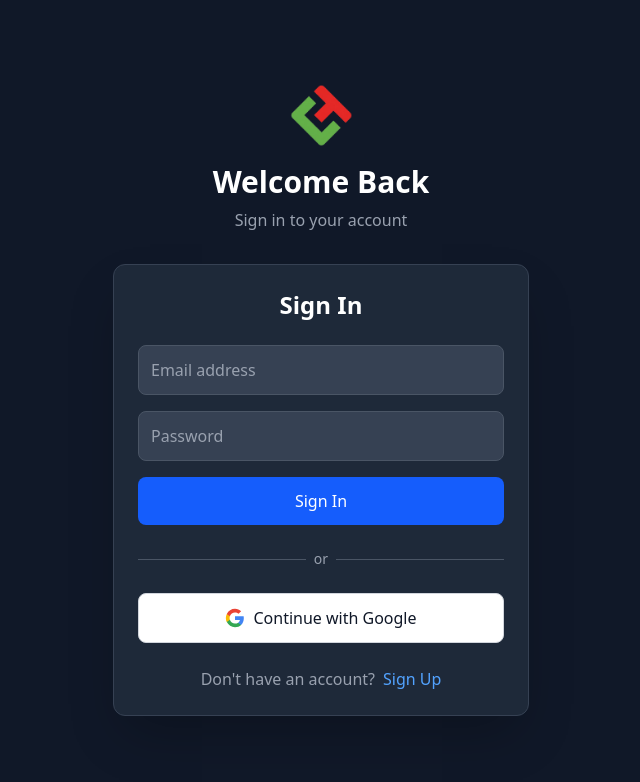
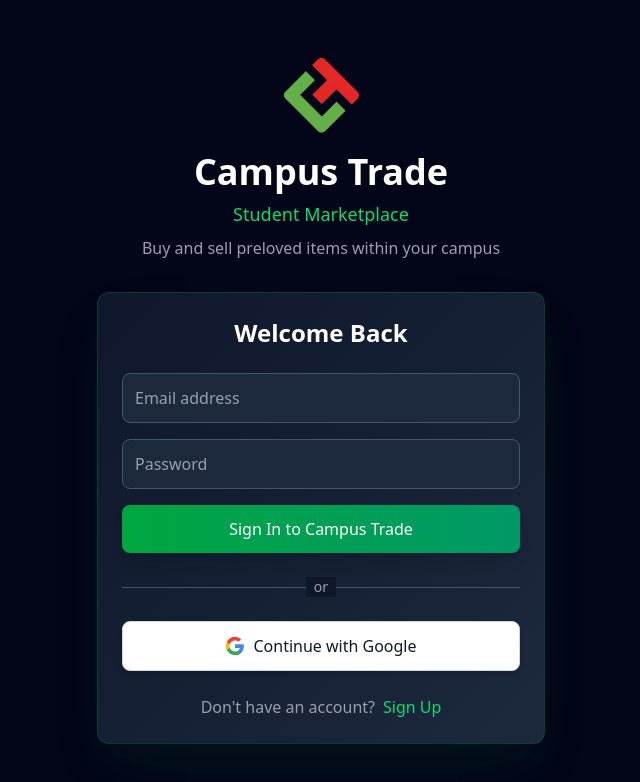
Before and after one commit to ZyrusAlvez/CampusTrade, a Next.js app: page /auth in a window 1280 px wide. Shown: the top 782 px of the page, without its empty margins (319-959 px from the left). Built offline with nearby package versions, Linux system fonts and the light colour scheme; no server answers.

Commit message:
style: logo

```diff
--- a/app/(auth)/auth/page.tsx
+++ b/app/(auth)/auth/page.tsx
@@ -21,12 +21,13 @@
   }, [])
 
   return (
-    <div className="min-h-screen bg-gray-900 flex items-center justify-center">
-      <div className="w-full max-w-md mx-auto px-4">
+    <div className="min-h-screen bg-slate-950 flex items-center justify-center p-4">
+      <div className="w-full max-w-md mx-auto">
         <div className="text-center mb-8">
-          <img src="/logo.png" alt="Logo" className="h-16 w-16 mx-auto mb-4" />
-          <h1 className="text-3xl font-bold text-white mb-2">Welcome Back</h1>
-          <p className="text-gray-400">Sign in to your account</p>
+          <img src="/logo.png" alt="Campus Trade Logo" className="h-20 w-20 mx-auto mb-4" />
+          <h1 className="text-4xl font-bold text-white mb-2">Campus Trade</h1>
+          <p className="text-green-400 text-lg mb-2">Student Marketplace</p>
+          <p className="text-gray-400">Buy and sell preloved items within your campus</p>
         </div>
         <AuthForm />
       </div>
--- a/app/admin/page.tsx
+++ b/app/admin/page.tsx
@@ -30,7 +30,6 @@
       return
     }
 
-    // Use API call to bypass RLS
     const response = await fetch(`/api/user-profile/${user.id}`)
     const profile = await response.json()
 
@@ -44,7 +43,6 @@
 
   const fetchUsers = async () => {
     try {
-      // Use API call to bypass RLS
       const response = await fetch('/api/users')
       const data = await response.json()
 
@@ -99,30 +97,33 @@
     router.push('/auth')
   }
 
-  if (loading) return <div className="p-8">Loading...</div>
+  if (loading) return <div className="p-8 bg-slate-950 min-h-screen text-white">Loading...</div>
 
   return (
-    <div className="min-h-screen bg-gray-900 text-white">
-      <nav className="bg-gray-800 border-b border-gray-700 px-6 py-4">
-        <div className="flex justify-between items-center">
+    <div className="min-h-screen bg-slate-950 text-white">
+      <nav className="bg-gradient-to-r from-red-900 to-rose-900 border-b border-red-700 px-6 py-4 shadow-lg">
+        <div className="max-w-7xl mx-auto flex justify-between items-center">
           <div className="flex items-center space-x-3">
-            <img src="/logo.png" alt="Logo" className="h-8 w-8" />
-            <h1 className="text-xl font-bold">Admin Dashboard</h1>
+            <img src="/logo.png" alt="Campus Trade Logo" className="h-10 w-10" />
+            <div>
+              <h1 className="text-2xl font-bold text-white">Campus Trade Admin</h1>
+              <p className="text-xs text-red-200">Management Dashboard</p>
+            </div>
           </div>
           <button
             onClick={handleSignOut}
-            className="bg-red-600 hover:bg-red-700 text-white px-4 py-2 rounded-lg transition-colors"
+            className="bg-red-600 hover:bg-red-700 text-white px-5 py-2 rounded-lg transition-all shadow-md hover:shadow-lg"
           >
             Sign Out
           </button>
         </div>
       </nav>
 
-      <div className="p-6">
+      <div className="max-w-7xl mx-auto p-6">
         <div className="mb-6 flex flex-wrap gap-3">
           <button
             onClick={syncUsers}
-            className="bg-blue-600 hover:bg-blue-700 text-white px-4 py-2 rounded-lg transition-colors"
+            className="bg-green-600 hover:bg-green-700 text-white px-4 py-2 rounded-lg transition-all shadow-md"
           >
             Sync Existing Users
           </button>
@@ -133,7 +134,7 @@
                 alert('Fixed unconfirmed emails')
               }
             }}
-            className="bg-yellow-600 hover:bg-yellow-700 text-white px-4 py-2 rounded-lg transition-colors"
+            className="bg-yellow-600 hover:bg-yellow-700 text-white px-4 py-2 rounded-lg transition-all shadow-md"
           >
             Fix Email Confirmations
           </button>
@@ -141,7 +142,7 @@
 
         <div className="mb-8">
           <h2 className="text-2xl font-bold mb-4 flex items-center">
-            <div className="bg-purple-600 p-2 rounded-lg mr-3">
+            <div className="bg-red-600 p-2 rounded-lg mr-3">
               <svg className="w-5 h-5" fill="currentColor" viewBox="0 0 20 20">
                 <path fillRule="evenodd" d="M18 10a8 8 0 11-16 0 8 8 0 0116 0zm-6-3a2 2 0 11-4 0 2 2 0 014 0zm-2 4a5 5 0 00-4.546 2.916A5.986 5.986 0 0010 16a5.986 5.986 0 004.546-2.084A5 5 0 0010 11z" clipRule="evenodd" />
               </svg>
@@ -150,19 +151,19 @@
           </h2>
           <div className="space-y-3">
             {admins.length === 0 ? (
-              <div className="bg-gray-800 border border-gray-700 rounded-lg p-4 text-gray-400">
+              <div className="bg-slate-900 border border-slate-700 rounded-lg p-4 text-gray-400">
                 No administrators found.
               </div>
             ) : (
               admins.map(admin => (
-                <div key={admin.id} className="bg-gray-800 border border-gray-700 p-4 rounded-lg flex justify-between items-center">
+                <div key={admin.id} className="bg-gradient-to-r from-red-900/30 to-rose-900/30 border border-red-700/50 p-4 rounded-lg flex justify-between items-center">
                   <div>
                     <p className="font-medium text-white">{admin.email}</p>
-                    <p className="text-sm text-purple-400">Administrator</p>
+                    <p className="text-sm text-red-400">Administrator</p>
                   </div>
                   <button
                     onClick={() => handleRoleChange(admin.id, 'user')}
-                    className="bg-orange-600 hover:bg-orange-700 text-white px-4 py-2 rounded-lg transition-colors"
+                    className="bg-orange-600 hover:bg-orange-700 text-white px-4 py-2 rounded-lg transition-all shadow-md"
                   >
                     Revoke Admin
                   </button>
@@ -174,7 +175,7 @@
 
         <div>
           <h2 className="text-2xl font-bold mb-4 flex items-center">
-            <div className="bg-blue-600 p-2 rounded-lg mr-3">
+            <div className="bg-green-600 p-2 rounded-lg mr-3">
               <svg className="w-5 h-5" fill="currentColor" viewBox="0 0 20 20">
                 <path d="M9 6a3 3 0 11-6 0 3 3 0 016 0zM17 6a3 3 0 11-6 0 3 3 0 016 0zM12.93 17c.046-.327.07-.66.07-1a6.97 6.97 0 00-1.5-4.33A5 5 0 0119 16v1h-6.07zM6 11a5 5 0 015 5v1H1v-1a5 5 0 015-5z" />
               </svg>
@@ -183,12 +184,12 @@
           </h2>
           <div className="space-y-3">
             {users.length === 0 ? (
-              <div className="bg-gray-800 border border-gray-700 rounded-lg p-4 text-gray-400">
+              <div className="bg-slate-900 border border-slate-700 rounded-lg p-4 text-gray-400">
                 No users found. Click "Sync Existing Users" to load existing accounts.
               </div>
             ) : (
               users.map(user => (
-                <div key={user.id} className="bg-gray-800 border border-gray-700 p-4 rounded-lg flex justify-between items-center">
+                <div key={user.id} className="bg-gradient-to-r from-slate-900 to-slate-800 border border-slate-700 p-4 rounded-lg flex justify-between items-center">
                   <div>
                     <p className="font-medium text-white">{user.email}</p>
                     <div className="flex items-center mt-1">
@@ -206,7 +207,7 @@
                     {!user.approved && (
                       <button
                         onClick={() => handleApproval(user.id, true)}
-                        className="bg-green-600 hover:bg-green-700 text-white px-4 py-2 rounded-lg transition-colors"
+                        className="bg-green-600 hover:bg-green-700 text-white px-4 py-2 rounded-lg transition-all shadow-md"
                       >
                         Approve
                       </button>
@@ -214,7 +215,7 @@
                     {user.approved && (
                       <button
                         onClick={() => handleApproval(user.id, false)}
-                        className="bg-red-600 hover:bg-red-700 text-white px-4 py-2 rounded-lg transition-colors"
+                        className="bg-red-600 hover:bg-red-700 text-white px-4 py-2 rounded-lg transition-all shadow-md"
                       >
                         Revoke Access
                       </button>
@@ -222,7 +223,7 @@
                     {user.approved && (
                       <button
                         onClick={() => handleRoleChange(user.id, 'admin')}
-                        className="bg-purple-600 hover:bg-purple-700 text-white px-4 py-2 rounded-lg transition-colors"
+                        className="bg-red-600 hover:bg-red-700 text-white px-4 py-2 rounded-lg transition-all shadow-md"
                       >
                         Make Admin
                       </button>
--- a/app/page.tsx
+++ b/app/page.tsx
@@ -46,18 +46,25 @@
 
   if (!profile?.approved) {
     return (
-      <div className="min-h-screen bg-gray-900 text-white flex items-center justify-center">
-        <div className="text-center max-w-md mx-auto p-8">
-          <div className="mb-6">
-            <img src="/logo.png" alt="Logo" className="h-16 w-16 mx-auto mb-4" />
-            <h1 className="text-3xl font-bold mb-4">Account Pending Approval</h1>
-            <div className="bg-yellow-900 border border-yellow-700 text-yellow-300 px-4 py-3 rounded-lg mb-6">
-              ⏳ Your account is waiting for admin approval. You'll receive an email once approved.
+      <div className="min-h-screen bg-slate-950 flex items-center justify-center">
+        <div className="text-center max-w-lg mx-auto p-8">
+          <div className="mb-8">
+            <img src="/logo.png" alt="Campus Trade Logo" className="h-20 w-20 mx-auto mb-6" />
+            <h1 className="text-4xl font-bold text-white mb-3">Campus Trade</h1>
+            <p className="text-green-400 text-lg mb-6">Student Marketplace</p>
+            <div className="bg-gradient-to-r from-yellow-900/50 to-orange-900/50 border border-yellow-700 text-yellow-200 px-6 py-5 rounded-xl mb-6">
+              <div className="flex items-center justify-center mb-3">
+                <svg className="w-8 h-8 mr-3" fill="currentColor" viewBox="0 0 20 20">
+                  <path fillRule="evenodd" d="M10 18a8 8 0 100-16 8 8 0 000 16zm1-12a1 1 0 10-2 0v4a1 1 0 00.293.707l2.828 2.829a1 1 0 101.415-1.415L11 9.586V6z" clipRule="evenodd" />
+                </svg>
+                <h2 className="text-xl font-bold">Account Pending Approval</h2>
+              </div>
+              <p className="text-yellow-100">Your account is being reviewed by our admin team. You'll receive an email notification once approved to start trading!</p>
             </div>
           </div>
           <button
             onClick={handleSignOut}
-            className="bg-red-600 hover:bg-red-700 text-white px-6 py-3 rounded-lg transition-colors"
+            className="bg-red-600 hover:bg-red-700 text-white px-8 py-3 rounded-lg transition-all shadow-lg hover:shadow-xl font-medium"
           >
             Sign Out
           </button>
@@ -67,66 +74,95 @@
   }
 
   return (
-    <div className="min-h-screen bg-gray-900 text-white">
-      <nav className="bg-gray-800 border-b border-gray-700 px-6 py-4">
-        <div className="flex justify-between items-center">
+    <div className="min-h-screen bg-slate-950">
+      <nav className="bg-gradient-to-r from-green-900 to-emerald-900 border-b border-green-700 px-6 py-4 shadow-lg">
+        <div className="max-w-7xl mx-auto flex justify-between items-center">
           <div className="flex items-center space-x-3">
-            <img src="/logo.png" alt="Logo" className="h-8 w-8" />
-            <h1 className="text-xl font-bold text-white">Dashboard</h1>
+            <img src="/logo.png" alt="Campus Trade Logo" className="h-10 w-10" />
+            <div>
+              <h1 className="text-2xl font-bold text-white">Campus Trade</h1>
+              <p className="text-xs text-green-200">Student Marketplace</p>
+            </div>
           </div>
           <button
             onClick={handleSignOut}
-            className="bg-red-600 hover:bg-red-700 text-white px-4 py-2 rounded-lg transition-colors"
+            className="bg-red-600 hover:bg-red-700 text-white px-5 py-2 rounded-lg transition-all shadow-md hover:shadow-lg"
           >
             Sign Out
           </button>
         </div>
       </nav>
 
-      <div className="p-6">
-        <div className="mb-6">
-          <h2 className="text-2xl font-bold mb-2">Welcome back, {user?.email}</h2>
-          <div className="bg-green-900 border border-green-700 text-green-300 px-4 py-3 rounded-lg">
-            ✓ Your account is approved and active
+      <div className="max-w-7xl mx-auto p-6">
+        <div className="mb-8">
+          <h2 className="text-3xl font-bold text-white mb-2">Welcome back, Student!</h2>
+          <p className="text-gray-400 mb-4">Browse, buy, and sell preloved items within your campus community</p>
+          <div className="bg-gradient-to-r from-green-900/50 to-emerald-900/50 border border-green-700 text-green-300 px-5 py-4 rounded-xl flex items-center">
+            <svg className="w-6 h-6 mr-3" fill="currentColor" viewBox="0 0 20 20">
+              <path fillRule="evenodd" d="M10 18a8 8 0 100-16 8 8 0 000 16zm3.707-9.293a1 1 0 00-1.414-1.414L9 10.586 7.707 9.293a1 1 0 00-1.414 1.414l2 2a1 1 0 001.414 0l4-4z" clipRule="evenodd" />
+            </svg>
+            <span className="font-medium">Your account is verified and active</span>
           </div>
         </div>
 
-        <div className="grid grid-cols-1 md:grid-cols-2 lg:grid-cols-3 gap-6">
-          <div className="bg-gray-800 p-6 rounded-xl border border-gray-700 hover:border-gray-600 transition-colors">
-            <div className="flex items-center mb-3">
-              <div className="bg-blue-600 p-2 rounded-lg mr-3">
-                <svg className="w-5 h-5" fill="currentColor" viewBox="0 0 20 20">
+        <div className="grid grid-cols-1 md:grid-cols-2 lg:grid-cols-4 gap-6 mb-8">
+          <div className="bg-gradient-to-br from-green-900/30 to-green-800/20 p-6 rounded-xl border border-green-700/50 hover:border-green-600 transition-all hover:shadow-xl hover:shadow-green-900/20">
+            <div className="flex items-center mb-4">
+              <div className="bg-green-600 p-3 rounded-lg mr-3">
+                <svg className="w-6 h-6 text-white" fill="currentColor" viewBox="0 0 20 20">
+                  <path d="M3 1a1 1 0 000 2h1.22l.305 1.222a.997.997 0 00.01.042l1.358 5.43-.893.892C3.74 11.846 4.632 14 6.414 14H15a1 1 0 000-2H6.414l1-1H14a1 1 0 00.894-.553l3-6A1 1 0 0017 3H6.28l-.31-1.243A1 1 0 005 1H3zM16 16.5a1.5 1.5 0 11-3 0 1.5 1.5 0 013 0zM6.5 18a1.5 1.5 0 100-3 1.5 1.5 0 000 3z" />
+                </svg>
+              </div>
+              <h3 className="text-xl font-bold text-white">Browse Items</h3>
+            </div>
+            <p className="text-gray-300">Explore preloved uniforms, books, and gadgets</p>
+          </div>
+
+          <div className="bg-gradient-to-br from-emerald-900/30 to-emerald-800/20 p-6 rounded-xl border border-emerald-700/50 hover:border-emerald-600 transition-all hover:shadow-xl hover:shadow-emerald-900/20">
+            <div className="flex items-center mb-4">
+              <div className="bg-emerald-600 p-3 rounded-lg mr-3">
+                <svg className="w-6 h-6 text-white" fill="currentColor" viewBox="0 0 20 20">
+                  <path d="M10 3.5a1.5 1.5 0 013 0V4a1 1 0 001 1h3a1 1 0 011 1v3a1 1 0 01-1 1h-.5a1.5 1.5 0 000 3h.5a1 1 0 011 1v3a1 1 0 01-1 1h-3a1 1 0 01-1-1v-.5a1.5 1.5 0 00-3 0v.5a1 1 0 01-1 1H6a1 1 0 01-1-1v-3a1 1 0 00-1-1h-.5a1.5 1.5 0 010-3H4a1 1 0 001-1V6a1 1 0 011-1h3a1 1 0 001-1v-.5z" />
+                </svg>
+              </div>
+              <h3 className="text-xl font-bold text-white">Sell Items</h3>
+            </div>
+            <p className="text-gray-300">List your preloved items for sale</p>
+          </div>
+
+          <div className="bg-gradient-to-br from-red-900/30 to-red-800/20 p-6 rounded-xl border border-red-700/50 hover:border-red-600 transition-all hover:shadow-xl hover:shadow-red-900/20">
+            <div className="flex items-center mb-4">
+              <div className="bg-red-600 p-3 rounded-lg mr-3">
+                <svg className="w-6 h-6 text-white" fill="currentColor" viewBox="0 0 20 20">
+                  <path d="M9 2a1 1 0 000 2h2a1 1 0 100-2H9z" />
+                  <path fillRule="evenodd" d="M4 5a2 2 0 012-2 3 3 0 003 3h2a3 3 0 003-3 2 2 0 012 2v11a2 2 0 01-2 2H6a2 2 0 01-2-2V5zm3 4a1 1 0 000 2h.01a1 1 0 100-2H7zm3 0a1 1 0 000 2h3a1 1 0 100-2h-3zm-3 4a1 1 0 100 2h.01a1 1 0 100-2H7zm3 0a1 1 0 100 2h3a1 1 0 100-2h-3z" clipRule="evenodd" />
+                </svg>
+              </div>
+              <h3 className="text-xl font-bold text-white">My Orders</h3>
+            </div>
+            <p className="text-gray-300">Track your purchases and sales</p>
+          </div>
+
+          <div className="bg-gradient-to-br from-slate-800/50 to-slate-700/30 p-6 rounded-xl border border-slate-600/50 hover:border-slate-500 transition-all hover:shadow-xl hover:shadow-slate-900/20">
+            <div className="flex items-center mb-4">
+              <div className="bg-slate-600 p-3 rounded-lg mr-3">
+                <svg className="w-6 h-6 text-white" fill="currentColor" viewBox="0 0 20 20">
                   <path d="M10 9a3 3 0 100-6 3 3 0 000 6zm-7 9a7 7 0 1114 0H3z" />
                 </svg>
               </div>
-              <h3 className="text-lg font-semibold">Profile</h3>
+              <h3 className="text-xl font-bold text-white">My Profile</h3>
             </div>
-            <p className="text-gray-400">Manage your account settings</p>
+            <p className="text-gray-300">Manage your account settings</p>
           </div>
+        </div>
 
-          <div className="bg-gray-800 p-6 rounded-xl border border-gray-700 hover:border-gray-600 transition-colors">
-            <div className="flex items-center mb-3">
-              <div className="bg-purple-600 p-2 rounded-lg mr-3">
-                <svg className="w-5 h-5" fill="currentColor" viewBox="0 0 20 20">
-                  <path d="M3 4a1 1 0 011-1h12a1 1 0 011 1v2a1 1 0 01-1 1H4a1 1 0 01-1-1V4zM3 10a1 1 0 011-1h6a1 1 0 011 1v6a1 1 0 01-1 1H4a1 1 0 01-1-1v-6zM14 9a1 1 0 00-1 1v6a1 1 0 001 1h2a1 1 0 001-1v-6a1 1 0 00-1-1h-2z" />
-                </svg>
-              </div>
-              <h3 className="text-lg font-semibold">Orders</h3>
-            </div>
-            <p className="text-gray-400">View your order history</p>
-          </div>
-
-          <div className="bg-gray-800 p-6 rounded-xl border border-gray-700 hover:border-gray-600 transition-colors">
-            <div className="flex items-center mb-3">
-              <div className="bg-green-600 p-2 rounded-lg mr-3">
-                <svg className="w-5 h-5" fill="currentColor" viewBox="0 0 20 20">
-                  <path fillRule="evenodd" d="M18 10a8 8 0 11-16 0 8 8 0 0116 0zm-2 0c0 .993-.241 1.929-.668 2.754l-1.524-1.525a3.997 3.997 0 00.078-2.183l1.562-1.562C15.802 8.249 16 9.1 16 10zm-5.165 3.913l1.58 1.58A5.98 5.98 0 0110 16a5.98 5.98 0 01-2.516-.552l1.562-1.562a4.006 4.006 0 001.789.027zm-4.677-2.796a4.002 4.002 0 01-.041-2.08l-1.588-1.588A5.98 5.98 0 004 10c0 .954.223 1.856.619 2.657l1.539-1.54zm1.088-6.45A5.974 5.974 0 0110 4c.954 0 1.856.223 2.657.619l-1.54 1.539a4.002 4.002 0 00-2.346.033L7.246 4.667z" clipRule="evenodd" />
-                </svg>
-              </div>
-              <h3 className="text-lg font-semibold">Support</h3>
-            </div>
-            <p className="text-gray-400">Get help and support</p>
-          </div>
+        <div className="bg-gradient-to-r from-green-900/20 to-emerald-900/20 border border-green-700/30 rounded-xl p-6">
+          <h3 className="text-xl font-bold text-white mb-3">About Campus Trade</h3>
+          <p className="text-gray-300 leading-relaxed">
+            Campus Trade is your trusted campus marketplace for buying and selling preloved items.
+            From textbooks and uniforms to gadgets and school supplies, connect with fellow students
+            in a safe, organized, and convenient platform designed specifically for the university community.
+          </p>
         </div>
       </div>
     </div>
--- a/components/AuthForm.tsx
+++ b/components/AuthForm.tsx
@@ -76,9 +76,9 @@
   }
 
   return (
-    <div className="w-full max-w-md mx-auto p-6 bg-gray-800 rounded-xl border border-gray-700 shadow-2xl">
+    <div className="w-full max-w-md mx-auto p-6 bg-gradient-to-br from-slate-900 to-slate-800 rounded-xl border border-green-700/30 shadow-2xl shadow-green-900/20">
       <h2 className="text-2xl font-bold mb-6 text-center text-white">
-        {isSignUp ? 'Create Account' : 'Sign In'}
+        {isSignUp ? 'Join Campus Trade' : 'Welcome Back'}
       </h2>
 
       <form onSubmit={handleAuth} className="space-y-4">
@@ -87,7 +87,7 @@
           placeholder="Email address"
           value={email}
           onChange={(e) => setEmail(e.target.value)}
-          className="w-full p-3 bg-gray-700 border border-gray-600 rounded-lg text-white placeholder-gray-400 focus:border-blue-500 focus:outline-none transition-colors"
+          className="w-full p-3 bg-slate-800 border border-slate-600 rounded-lg text-white placeholder-gray-400 focus:border-green-500 focus:ring-2 focus:ring-green-500/20 focus:outline-none transition-all"
           required
         />
         <input
@@ -95,13 +95,13 @@
           placeholder="Password"
           value={password}
           onChange={(e) => setPassword(e.target.value)}
-          className="w-full p-3 bg-gray-700 border border-gray-600 rounded-lg text-white placeholder-gray-400 focus:border-blue-500 focus:outline-none transition-colors"
+          className="w-full p-3 bg-slate-800 border border-slate-600 rounded-lg text-white placeholder-gray-400 focus:border-green-500 focus:ring-2 focus:ring-green-500/20 focus:outline-none transition-all"
           required
         />
         <button
           type="submit"
           disabled={loading}
-          className="w-full bg-blue-600 hover:bg-blue-700 text-white p-3 rounded-lg font-medium disabled:opacity-50 disabled:cursor-not-allowed transition-colors"
+          className="w-full bg-gradient-to-r from-green-600 to-emerald-600 hover:from-green-700 hover:to-emerald-700 text-white p-3 rounded-lg font-medium disabled:opacity-50 disabled:cursor-not-allowed transition-all shadow-lg hover:shadow-xl"
         >
           {loading ? (
             <div className="flex items-center justify-center">
@@ -109,7 +109,7 @@
               Loading...
             </div>
           ) : (
-            isSignUp ? 'Create Account' : 'Sign In'
+            isSignUp ? 'Create Account' : 'Sign In to Campus Trade'
           )}
         </button>
       </form>
@@ -117,10 +117,10 @@
       <div className="my-6 text-center">
         <div className="relative">
           <div className="absolute inset-0 flex items-center">
-            <div className="w-full border-t border-gray-600"></div>
+            <div className="w-full border-t border-slate-600"></div>
           </div>
           <div className="relative flex justify-center text-sm">
-            <span className="px-2 bg-gray-800 text-gray-400">or</span>
+            <span className="px-2 bg-slate-900 text-gray-400">or</span>
           </div>
         </div>
       </div>
@@ -128,7 +128,7 @@
       <button
         onClick={handleGoogleAuth}
         disabled={loading}
-        className="w-full bg-white hover:bg-gray-100 text-gray-900 p-3 rounded-lg font-medium border border-gray-300 disabled:opacity-50 transition-colors flex items-center justify-center"
+        className="w-full bg-white hover:bg-gray-100 text-gray-900 p-3 rounded-lg font-medium border border-gray-300 disabled:opacity-50 transition-all shadow-md hover:shadow-lg flex items-center justify-center"
       >
         <svg className="w-5 h-5 mr-2" viewBox="0 0 24 24">
           <path fill="#4285F4" d="M22.56 12.25c0-.78-.07-1.53-.2-2.25H12v4.26h5.92c-.26 1.37-1.04 2.53-2.21 3.31v2.77h3.57c2.08-1.92 3.28-4.74 3.28-8.09z"/>
@@ -143,7 +143,7 @@
         {isSignUp ? 'Already have an account?' : "Don't have an account?"}
         <button
           onClick={() => setIsSignUp(!isSignUp)}
-          className="ml-2 text-blue-400 hover:text-blue-300 font-medium transition-colors"
+          className="ml-2 text-green-400 hover:text-green-300 font-medium transition-colors"
         >
           {isSignUp ? 'Sign In' : 'Sign Up'}
         </button>
```
